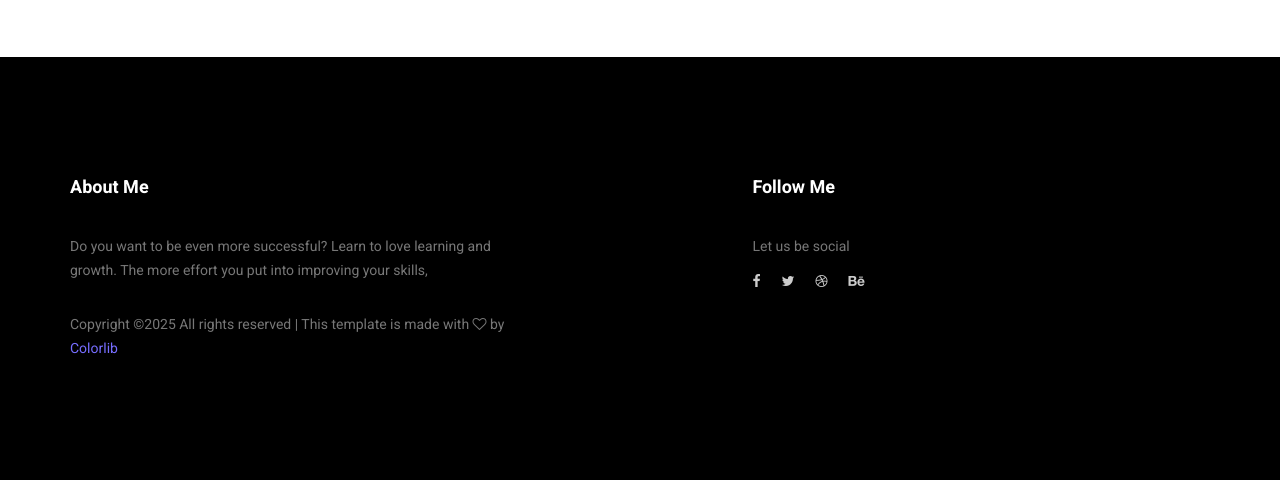
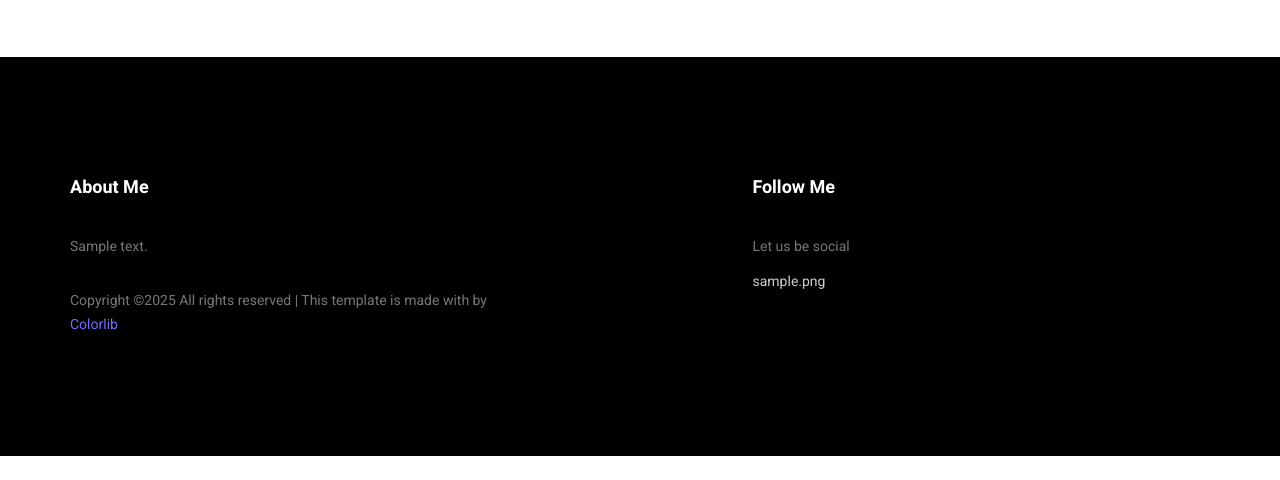
Before and after one commit to cemreyesil/portfolio, a Django app: template templates/contact.html in a window 1280 px wide. Shown: the part 1385-1865 px from the top of the page. After the commit the page ends 1841 px from the top, so only its background shows below. Run offline with Django 5.2, Linux system fonts and the light colour scheme; tables that the repository leaves empty hold one stand-in row (values such as "Sample post"); the template is opened without the code that fills it: values that come from a table or form of the project are taken from there, most other values are stand-ins (such as "Sample title", 1, 10 or a date in 2020); some libraries are stand-ins or nearby versions.

Commit message:
feat: update contact and footer templates for dynamic content and styling improvements

```diff
--- a/core/views.py
+++ b/core/views.py
@@ -41,7 +41,7 @@ def layout(request):
     home_banner_email = get_general_setting('home_banner_email')
     home_banner_location = get_general_setting('home_banner_location')
     about_myself_welcome = get_general_setting_text('about_myself_welcome')
-    about_myself_footer = get_general_setting('about_myself_footer')
+    about_myself_footer = get_general_setting_text('about_myself_footer')
 
     # Images
     navbar_logo = get_image_setting('logo')
--- a/templates/contact.html
+++ b/templates/contact.html
@@ -92,7 +92,7 @@
             <div class="modal-content">
                 <div class="modal-header">
                     <button type="button" class="close" data-dismiss="modal" aria-label="Close">
-                        <i class="fa fa-close"></i>
+                        <i class="bx bx-x"></i>
                     </button>
                     <h2>Thank you</h2>
                     <p>Your message is successfully sent...</p>
@@ -108,10 +108,10 @@
             <div class="modal-content">
                 <div class="modal-header">
                     <button type="button" class="close" data-dismiss="modal" aria-label="Close">
-                        <i class="fa fa-close"></i>
+                        <i class="bx bx-x"></i>
                     </button>
                     <h2>Sorry !</h2>
-                    <p> Something went wrong </p>
+                    <p> Something wet wrong </p>
                 </div>
             </div>
         </div>
--- a/templates/includes/footer.html
+++ b/templates/includes/footer.html
@@ -7,12 +7,10 @@
                     <div class="f_title">
                         <h3>About Me</h3>
                     </div>
-                    <p>Do you want to be even more successful? Learn to love learning and growth. The more effort you
-                        put into improving your skills,</p>
+                    <p>{{ about_myself_footer }}</p>
                     <p><!-- Link back to Colorlib can't be removed. Template is licensed under CC BY 3.0. -->
                         Copyright &copy;<script>document.write(new Date().getFullYear());</script>
-                        All rights reserved | This template is made with <i class="fa fa-heart-o"
-                                                                            aria-hidden="true"></i> by <a
+                        All rights reserved | This template is made with by <a
                                 href="https://colorlib.com" target="_blank">Colorlib</a>
                         <!-- Link back to Colorlib can't be removed. Template is licensed under CC BY 3.0. --></p>
                 </aside>
@@ -26,10 +24,9 @@
                     </div>
                     <p>Let us be social</p>
                     <ul class="list">
-                        <li><a href="#"><i class="fa fa-facebook"></i></a></li>
-                        <li><a href="#"><i class="fa fa-twitter"></i></a></li>
-                        <li><a href="#"><i class="fa fa-dribbble"></i></a></li>
-                        <li><a href="#"><i class="fa fa-behance"></i></a></li>
+                        {% for social in social_medias %}
+                            <li><a href="{{ social.link }}" target="_blank">{{ social.icon|safe }}</a></li>
+                        {% endfor %}
                     </ul>
                 </aside>
             </div>
--- a/templates/includes/head.html
+++ b/templates/includes/head.html
@@ -1,14 +1,19 @@
 {% load static %}
+
 <head>
-        <!-- Required meta tags -->
+
+    <!-- Required meta tags -->
     <meta charset="utf-8">
     <meta name="viewport" content="width=device-width, initial-scale=1, shrink-to-fit=no">
-    <link rel="icon" href="{% get_media_prefix %}img/favicon.png" type="image/png">
-    <title>MeetMe Personal</title>
+    <link rel="icon" href="{{ favicon.url }}" type="image/png">
+    <title>{{ site_title }}</title>
+    <meta name="keywords" content="{{ site_keywords }}">
+    <meta name="description" content="{{ site_description }}">
+    <meta name="author" content="{{ site_author }}">
     <!-- Bootstrap CSS -->
+    <link rel='stylesheet' href='https://unpkg.com/boxicons@2.1.4/css/boxicons.min.css' >
     <link rel="stylesheet" href="{% static 'css/bootstrap.css' %}">
     <link rel="stylesheet" href="{% static 'vendors/linericon/style.css' %}">
-    <link rel="stylesheet" href="{% static 'css/font-awesome.min.css' %}">
     <link rel="stylesheet" href="{% static 'vendors/owl-carousel/owl.carousel.min.css' %}">
     <link rel="stylesheet" href="{% static 'vendors/lightbox/simpleLightbox.css' %}">
     <link rel="stylesheet" href="{% static 'vendors/nice-select/css/nice-select.css' %}">
```
Also changed, not shown: templates/index.html (+4 -3 lines), core/migrations/0001_initial.py (added), core/migrations/0002_alter_project_image.py (added).
